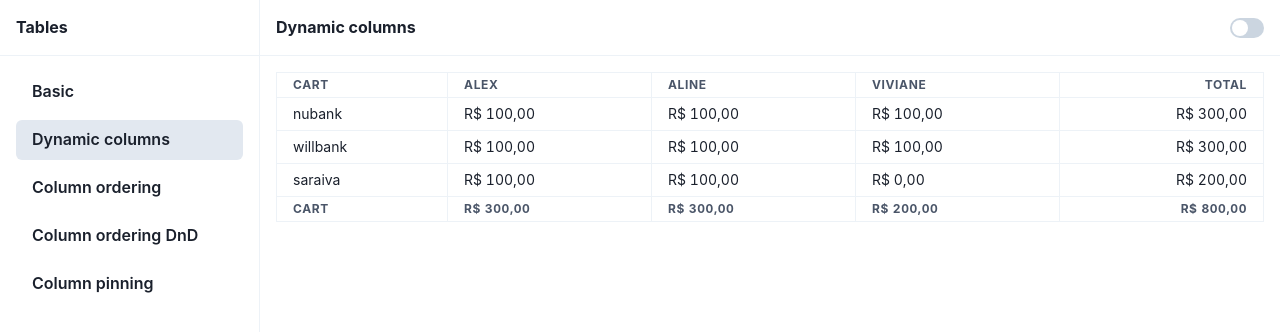
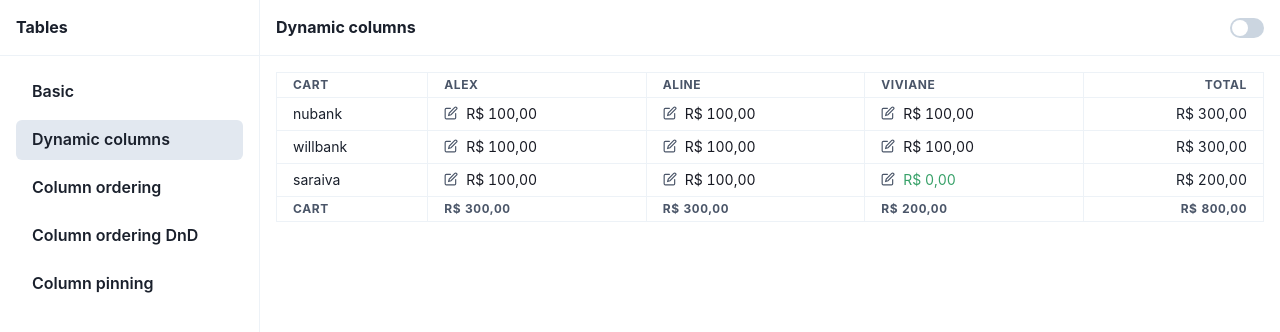
Before and after one commit to alexalannunes/react-table-examples, a React (Create React App) app: page / in a window 1280 px wide. Both pictures are taken after a click on the button "Dynamic columns". Shown: the top 332 px of the page. Built offline with nearby package versions, Linux system fonts and the light colour scheme.

Commit message:
feat: editable cell on dynamic columns

```diff
--- a/src/react-table.d.ts
+++ b/src/react-table.d.ts
@@ -4,4 +4,7 @@ declare module "@tanstack/react-table" {
   interface ColumnMeta {
     info?: string;
   }
+  interface TableMeta {
+    setDynamicData?: React.Dispatch<React.SetStateAction<IMoney[]>>;
+  }
 }
--- a/src/tables/basic-dynamic-columns.tsx
+++ b/src/tables/basic-dynamic-columns.tsx
@@ -1,6 +1,21 @@
-import { Table, Tbody, Td, Tfoot, Th, Thead, Tr } from "@chakra-ui/react";
+import { EditIcon } from "@chakra-ui/icons";
 import {
+  Flex,
+  Input,
+  Table,
+  Tbody,
+  Td,
+  Text,
+  Tfoot,
+  Th,
+  Thead,
+  Tr,
+} from "@chakra-ui/react";
+import {
+  Cell,
   ColumnDef,
+  Row,
+  Table as TableType,
   flexRender,
   getCoreRowModel,
   useReactTable,
@@ -55,13 +70,76 @@ const peoples = [
   },
 ];
 
+function EditableCell<TData>({
+  value,
+  cell,
+  row,
+  table,
+}: {
+  value: number;
+  cell: Cell<TData, any>;
+  row: Row<TData>;
+  table: TableType<IMoney>;
+}) {
+  const [isEditing, setIsEditing] = useState(false);
+  const [newValue, setNewValue] = useState(value);
+
+  const handleBlur = () => {
+    setIsEditing(false);
+    if (table.options?.meta?.setDynamicData) {
+      table.options?.meta?.setDynamicData((prev) => {
+        return prev.map((item, index) => {
+          if (index === row.index) {
+            return {
+              ...prev[index],
+              [cell.column.id]: Number(newValue),
+            };
+          }
+          return item;
+        });
+      });
+    }
+  };
+  if (isEditing) {
+    return (
+      <Input
+        autoFocus
+        size="sm"
+        type="number"
+        step={0.01}
+        w="32"
+        value={newValue}
+        onChange={(ev) => setNewValue(Number(ev.target.value))}
+        min={0}
+        placeholder="R$"
+        onBlur={handleBlur}
+      />
+    );
+  }
+  return (
+    <Flex onClick={() => setIsEditing(true)} gap={2}>
+      <EditIcon color="gray.600" />
+      <Text as="span" color={value < 100 ? "green.500" : "gray.900"}>
+        {currency(value)}
+      </Text>
+    </Flex>
+  );
+}
+
 const otherColumns: ColumnDef<IMoney>[] = peoples.map((item) => ({
   accessorFn: (row) => {
     const value = row[item.name];
     return value;
   },
   id: item.name,
-  cell: (cell) => currency(cell.getValue<number>()),
+  cell: ({ getValue, cell, row, table }) => (
+    <EditableCell
+      value={getValue<number>()}
+      cell={cell}
+      row={row}
+      table={table}
+    />
+  ),
   footer: (props) => {
     const rows = props.table.getCoreRowModel().rows;
     const sum = rows.reduce(
@@ -118,14 +196,14 @@ const defaultColumns: ColumnDef<IMoney>[] = [
 ];
 
 export function BasicDynamicColumnTable() {
-  const [items] = useState(() => data);
+  const [items, setItems] = useState(() => data);
   const [columns] = useState(() => [...defaultColumns]);
   const table = useReactTable<any>({
     data: items,
     columns,
     getCoreRowModel: getCoreRowModel(),
     meta: {
-      canEdit: true,
+      setDynamicData: setItems,
     },
   });
 
```
